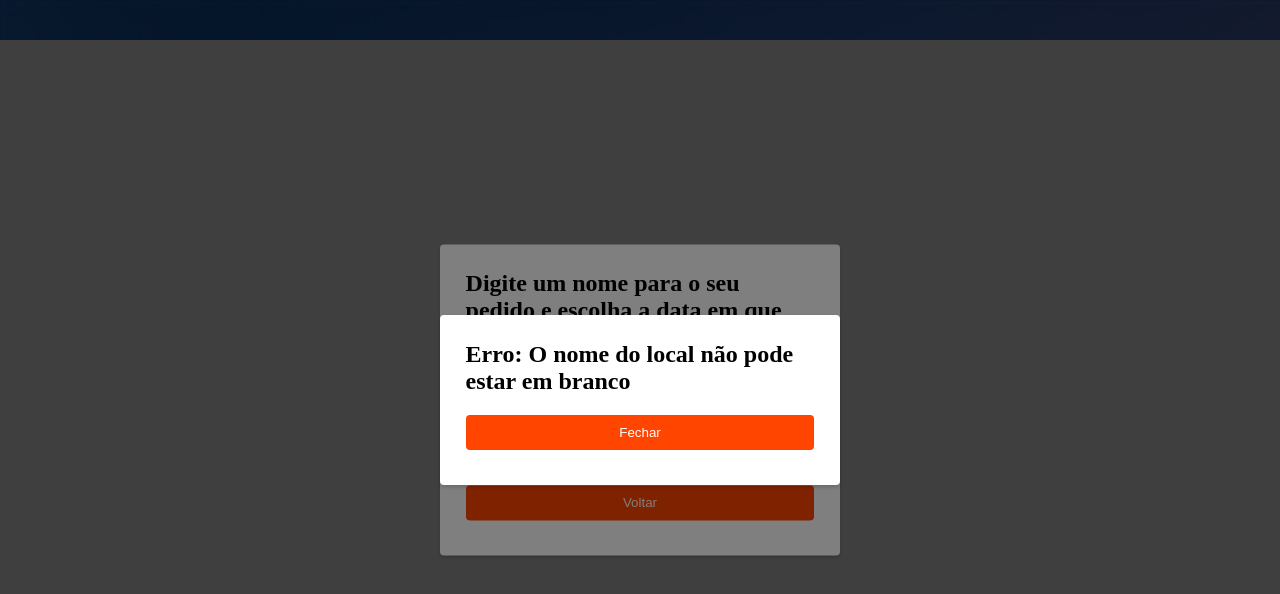
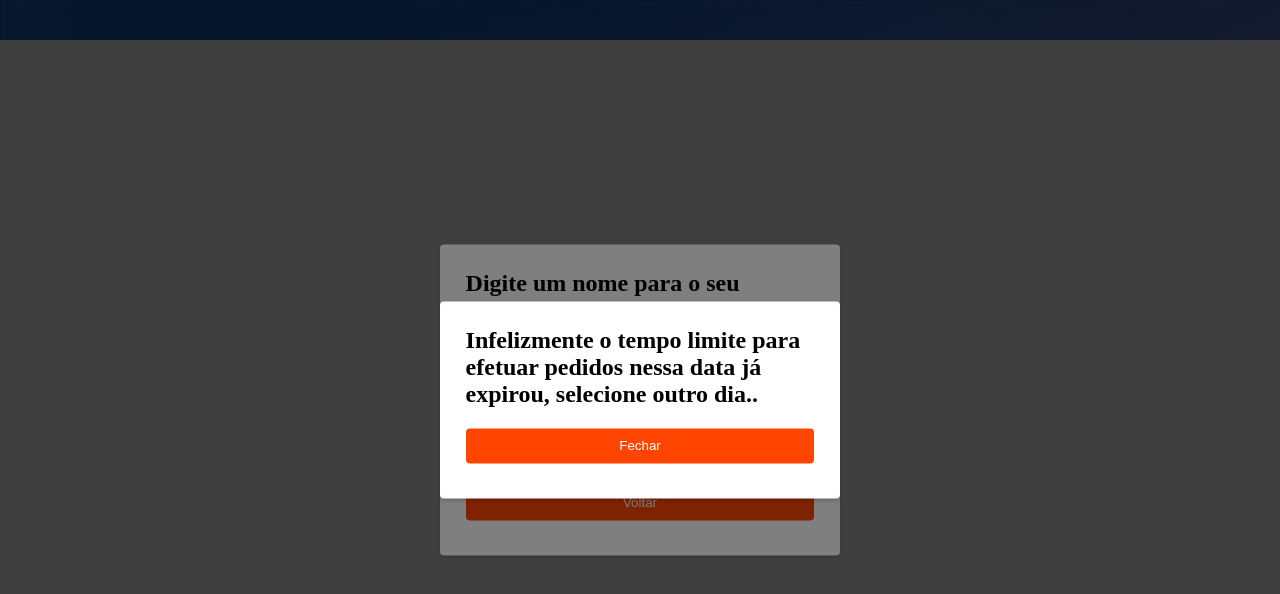
Before and after one commit to GiseleGois/kanashiro-buyflow, a React (Create React App) app: page /schedule-purchase in a window 1280 px wide. Both pictures are taken after a click on the button "Agendar". Shown: the top 594 px of the page. Built offline with nearby package versions, Linux system fonts and the light colour scheme; a web font is replaced by a local one.

Commit message:
tive que adicionar gambiarra para a logica do calendario funfar

```diff
--- a/src/components/schedulePurchase/index.js
+++ b/src/components/schedulePurchase/index.js
@@ -21,6 +21,7 @@ const SchedulePurchase = ({ onSchedule }) => {
   const [newLocationModalOpen, setNewLocationModalOpen] = useState(false);
   const [errorModalOpen, setErrorModalOpen] = useState(false);
   const [duplicatedModalOpen, setDuplicatedModalOpen] = useState(false);
+  const [excededTimeModalOpen, setExcededTimeModalOpen] = useState(false);
 
   const now = new Date();
   const today = new Date(now);
@@ -37,11 +38,9 @@ const SchedulePurchase = ({ onSchedule }) => {
     const fourAM = new Date(now);
     fourAM.setHours(4, 0, 0, 0);
 
-    // Se a hora atual for menor que 4:00 AM, defina a data máxima como a data atual
     if (now < fourAM) {
       setMaxDate(today);
     } else {
-      // Caso contrário, defina a data máxima como a data atual mais um dia
       const nextDay = new Date(today);
       nextDay.setDate(today.getDate() + 1);
       setMaxDate(nextDay);
@@ -52,19 +51,24 @@ const SchedulePurchase = ({ onSchedule }) => {
   }, []);
 
   const isFutureDate = (date) => {
-    return date >= today; // 'today' agora é acessível nesta função
+    return date >= today;
   };
 
   const onClose = () => {
     history.push('/home');
   };
 
+  const isPast4AMOnDate = (date) => {
+    const fourAMOnDate = new Date(date);
+    fourAMOnDate.setHours(4, 0, 0, 0);
+    return now > fourAMOnDate;
+  };
+
   const handleSchedule = async () => {
-    console.log('Botão "Agendar" clicado');
-    console.log('selectedDate:', selectedDate);
-    console.log('isFutureDate(selectedDate):', isFutureDate(selectedDate));
-    console.log('local:', local);
     if (selectedDate && isFutureDate(selectedDate)) {
+      if (isPast4AMOnDate(selectedDate)) {
+        setExcededTimeModalOpen(true);
+      } else {
         if (!local || local.trim() === '') {
           setErrorModalOpen(true);
         } else {
@@ -78,7 +82,8 @@ const SchedulePurchase = ({ onSchedule }) => {
           }
         }
       }
-  };
+    }
+  }
 
   const confirmNewPurchase = () => {
     setConfirmationModalOpen(false);
@@ -118,7 +123,7 @@ const SchedulePurchase = ({ onSchedule }) => {
             minDate={minDate}
             maxDate={maxDate}
             onChange={date => setSelectedDate(date)}
-            dateFormat="dd/MM/yyyy" // Define o formato da data
+            dateFormat="dd/MM/yyyy"
           />
 
           <div className="button-container">
@@ -196,6 +201,20 @@ const SchedulePurchase = ({ onSchedule }) => {
           </div>
         </div>
       </Modal>
+
+      <Modal
+        isOpen={excededTimeModalOpen}
+        className="purchase-modal-content"
+        overlayClassName="purchase-modal-glass"
+        shouldCloseOnOverlayClick={false}
+      >
+        <div className="schedule-modal">
+          <h2>Infelizmente o tempo limite para efetuar pedidos nessa data já expirou, selecione outro dia..</h2>
+          <div className="button-container">
+            <button className="close-button" onClick={() => setExcededTimeModalOpen(false)}>Fechar</button>
+          </div>
+        </div>
+      </Modal>
     </div>
   );
 };
```
Lines whose indentation alone changed are shown as unchanged.
